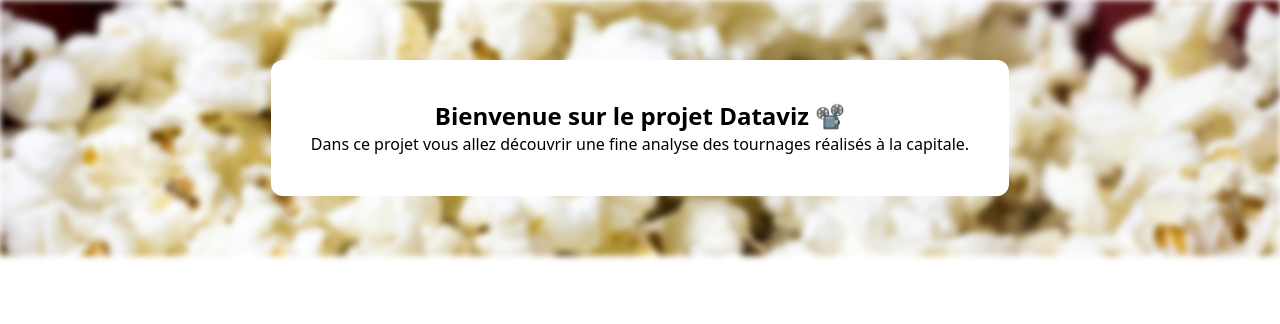
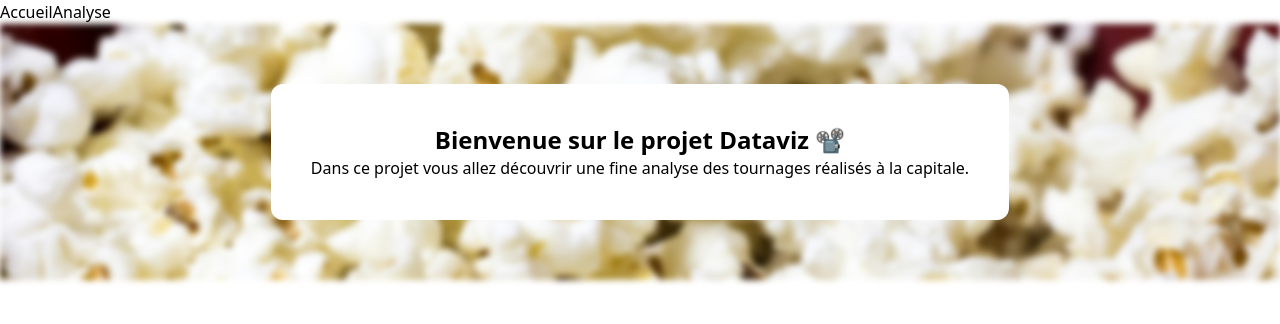
Before and after one commit to freezer49/DATAVIZ-JC, a React (Vite) app: page / in a window 1280 px wide. Shown: the top 324 px of the page. Built offline with nearby package versions, Linux system fonts and the light colour scheme.

Commit message:
configuration du header

```diff
--- a/src/App.tsx
+++ b/src/App.tsx
@@ -1,9 +1,11 @@
 import "./App.css";
 import Image from "./components/Image";
+import Header from "./components/Header";
 
 function App() {
   return (
     <div>
+      <Header />
       <Image />
     </div>
   );
--- /dev/null
+++ b/src/components/Header.tsx
@@ -0,0 +1,12 @@
+export default function Header() {
+  return (
+    <div>
+      <header>
+        <nav>
+          <a href="/">Accueil</a>
+          <a href="/analyse">Analyse</a>
+        </nav>
+      </header>
+    </div>
+  );
+}
```
